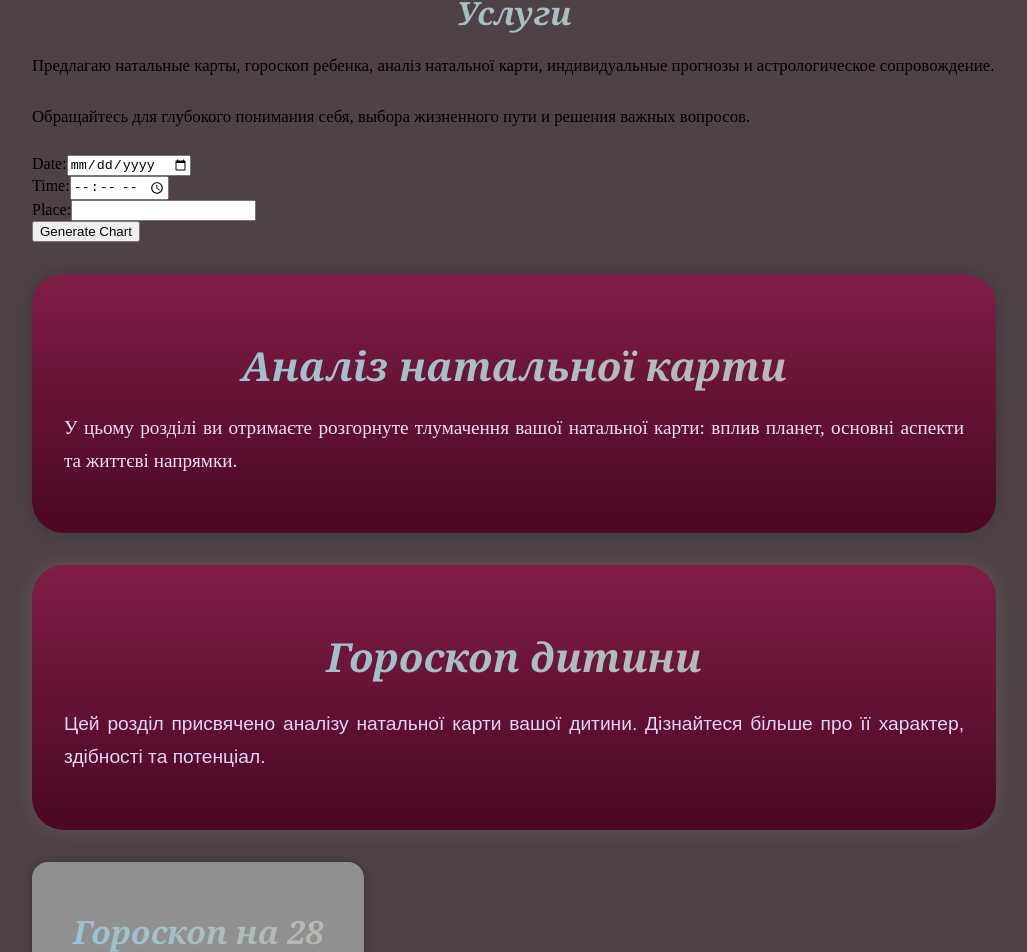
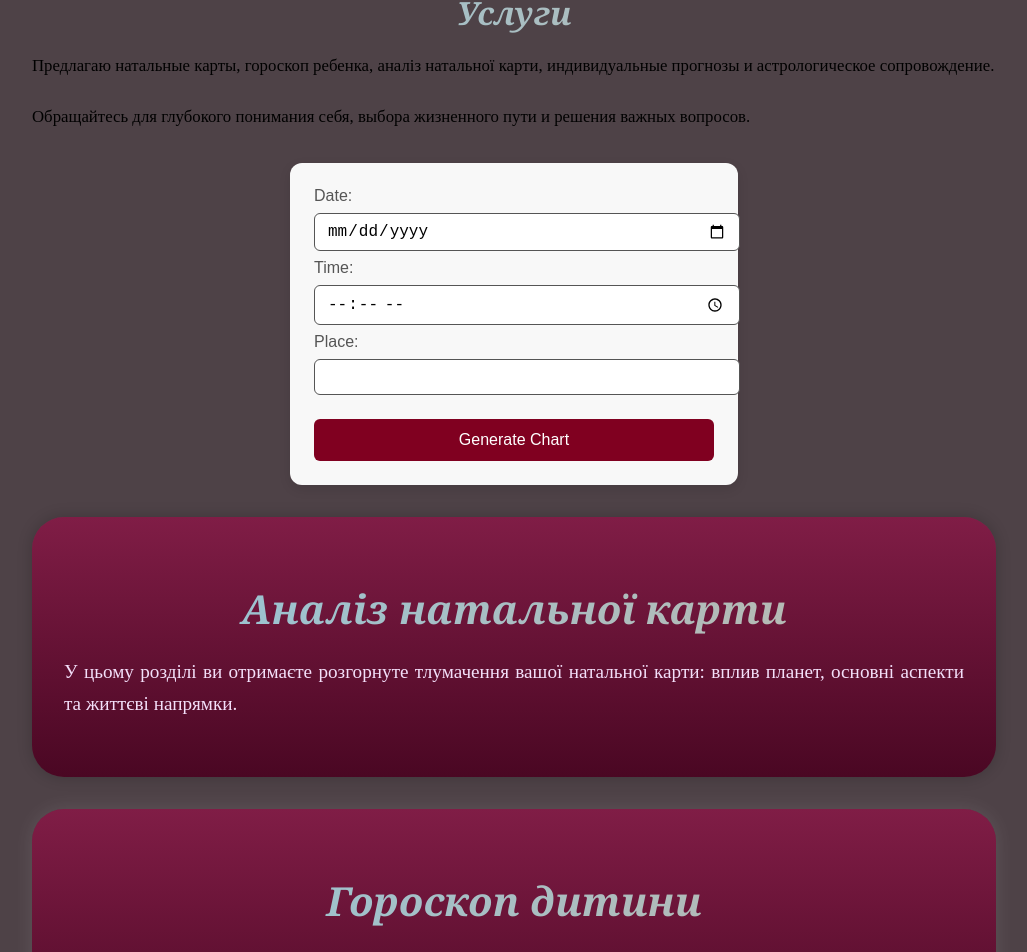
Before and after one commit to co-forester/react-astro-app, a React (Create React App) app in the folder frontend/: page /App/home in a window 1280 px wide. Shown: the part 824-1776 px from the top of the page, without its empty margins (126-1153 px from the left). Built offline with nearby package versions, Linux system fonts and the light colour scheme.

Commit message:
000009_початок

```diff
--- a/frontend/src/components/GenerateChart/GenerateChartForm.module.css
+++ b/frontend/src/components/GenerateChart/GenerateChartForm.module.css
@@ -1,118 +1,82 @@
-/* Контейнер форми */
-.formContainer {
-  max-width: 450px;
+/* GenerateChartForm.module.css */
+
+.container {
+  max-width: 400px;
   margin: 2rem auto;
-  padding: 2rem;
-  background: #ffffff;
-  border-radius: 1rem;
-  box-shadow: 0 10px 25px rgba(0, 0, 0, 0.1);
-  display: flex;
-  flex-direction: column;
-  gap: 1rem;
-  font-family: 'Segoe UI', Tahoma, Geneva, Verdana, sans-serif;
+  padding: 1.5rem;
+  border-radius: 12px;
+  box-shadow: 0 4px 12px rgba(0,0,0,0.1);
+  background-color: #f8f8f8; /* світла тема */
+  color: #555555;
+  transition: all 0.3s ease;
+  font-family: Arial, sans-serif;
 }
 
-/* Вхідні поля */
-.formInput {
-  width: 100%;
-  padding: 0.75rem 1rem;
-  border: 1px solid #ccc;
-  border-radius: 0.75rem;
-  font-size: 1rem;
-  transition: all 0.3s ease;
+.dark .container {
+  background-color: #1c1c1c; /* темна тема */
+  color: #ddd;
 }
 
-.formInput:focus {
-  outline: none;
-  border-color: #6c63ff;
-  box-shadow: 0 0 5px rgba(108, 99, 255, 0.5);
+.input {
+  width: 100%;
+  padding: 0.5rem 0.75rem;
+  margin: 0.5rem 0;
+  border: 1px solid #555555;
+  border-radius: 6px;
+  font-size: 1rem;
+  transition: border-color 0.3s;
 }
 
-/* Кнопка форми */
-.formButton {
-  padding: 0.85rem 1.5rem;
-  background: #800020; /* бордо */
-  color: white;
+.input:focus {
+  border-color: #800020; /* бордо */
+  outline: none;
+}
+
+.button {
+  width: 100%;
+  padding: 0.75rem;
+  margin-top: 1rem;
+  background-color: #800020;
+  color: #ffffff;
   border: none;
-  border-radius: 0.75rem;
+  border-radius: 6px;
   font-size: 1rem;
   cursor: pointer;
-  transition: background 0.3s ease, transform 0.2s ease;
+  transition: background-color 0.3s;
 }
 
-.formButton:hover {
-  background: #a00030; /* світліше бордо при наведенні */
-  transform: translateY(-2px);
+.button:hover {
+  background-color: #a00030;
 }
 
-.formButton:disabled {
-  background: #ccc;
-  cursor: not-allowed;
-  transform: none;
-}
-
-/* Контейнер для зображення карти */
-.chartContainer {
+.chartWrapper {
   margin-top: 1.5rem;
   text-align: center;
 }
 
-.chartContainer img {
-  max-width: 100%;
-  border-radius: 1rem;
-  box-shadow: 0 5px 20px rgba(0, 0, 0, 0.15);
+.tableWrapper {
+  margin-top: 1rem;
+  border-collapse: collapse;
+  width: 100%;
 }
 
-/* Таблиця аспектів */
-.aspectsTable {
-  margin-top: 1rem;
-  overflow-x: auto;
+.tableWrapper table {
+  width: 100%;
+  border: 1px solid #555555;
 }
 
-.aspectsTable table {
-  width: 100%;
-  border-collapse: collapse;
+.tableWrapper th,
+.tableWrapper td {
+  padding: 0.5rem;
+  border: 1px solid #555555;
+  text-align: center;
 }
 
-.aspectsTable th,
-.aspectsTable td {
-  padding: 0.5rem;
-  text-align: left;
-  border-bottom: 1px solid #eee;
-  font-size: 0.9rem;
-}
-
-.aspectsTable th {
-  background: #f5f5f5;
-}
-
-/* Анімації появи */
-.fadeInForm {
-  animation: fadeIn 0.6s ease forwards;
-}
-
-.fadeInUpForm {
-  animation: fadeInUp 0.6s ease forwards;
+.fadeIn {
+  animation: fadeIn 0.5s ease forwards;
 }
 
 @keyframes fadeIn {
-  0% {
-    opacity: 0;
-    transform: scale(0.95);
-  }
-  100% {
-    opacity: 1;
-    transform: scale(1);
-  }
+  from { opacity: 0; transform: translateY(-10px);}
+  to { opacity: 1; transform: translateY(0);}
 }
-
-@keyframes fadeInUp {
-  0% {
-    opacity: 0;
-    transform: translateY(20px);
-  }
-  100% {
-    opacity: 1;
-    transform: translateY(0);
-  }
-}
--- a/frontend/src/components/GenerateChart/GenerateChartForm.tsx
+++ b/frontend/src/components/GenerateChart/GenerateChartForm.tsx
@@ -1,4 +1,7 @@
+// GenerateChartForm.tsx
+
 import React, { useState } from "react";
+import styles from "./GenerateChartForm.module.css";
 
 const GenerateChartForm: React.FC = () => {
   const [date, setDate] = useState("");
@@ -22,35 +25,53 @@ const GenerateChartForm: React.FC = () => {
   };
 
   return (
-    <div>
+    <div className={styles.container}>
       <form onSubmit={handleSubmit}>
         <label>
           Date:
-          <input type="date" value={date} onChange={(e) => setDate(e.target.value)} required />
+          <input
+            type="date"
+            value={date}
+            onChange={(e) => setDate(e.target.value)}
+            required
+            className={styles.input}
+          />
         </label>
         <br />
         <label>
           Time:
-          <input type="time" value={time} onChange={(e) => setTime(e.target.value)} required />
+          <input
+            type="time"
+            value={time}
+            onChange={(e) => setTime(e.target.value)}
+            required
+            className={styles.input}
+          />
         </label>
         <br />
         <label>
           Place:
-          <input type="text" value={place} onChange={(e) => setPlace(e.target.value)} required />
+          <input
+            type="text"
+            value={place}
+            onChange={(e) => setPlace(e.target.value)}
+            required
+            className={styles.input}
+          />
         </label>
         <br />
-        <button type="submit">Generate Chart</button>
+        <button type="submit" className={styles.button}>Generate Chart</button>
       </form>
 
       {chartUrl && (
-        <div>
+        <div className={styles.chartWrapper}>
           <h2>Natal Chart</h2>
-          <img src={chartUrl} alt="Natal Chart" style={{ maxWidth: "500px" }} />
+          <img src={chartUrl} alt="Natal Chart" style={{ maxWidth: "100%" }} />
         </div>
       )}
 
       {chartData && (
-        <div>
+        <div className={`${styles.tableWrapper} ${styles.fadeIn}`}>
           <h3>Chart Data</h3>
           <pre>{JSON.stringify(chartData, null, 2)}</pre>
         </div>
@@ -59,4 +80,4 @@ const GenerateChartForm: React.FC = () => {
   );
 };
 
-export {GenerateChartForm};
+export { GenerateChartForm };
```
Also changed, not shown: 1 other file (tests, documents, lock files or other folders).
